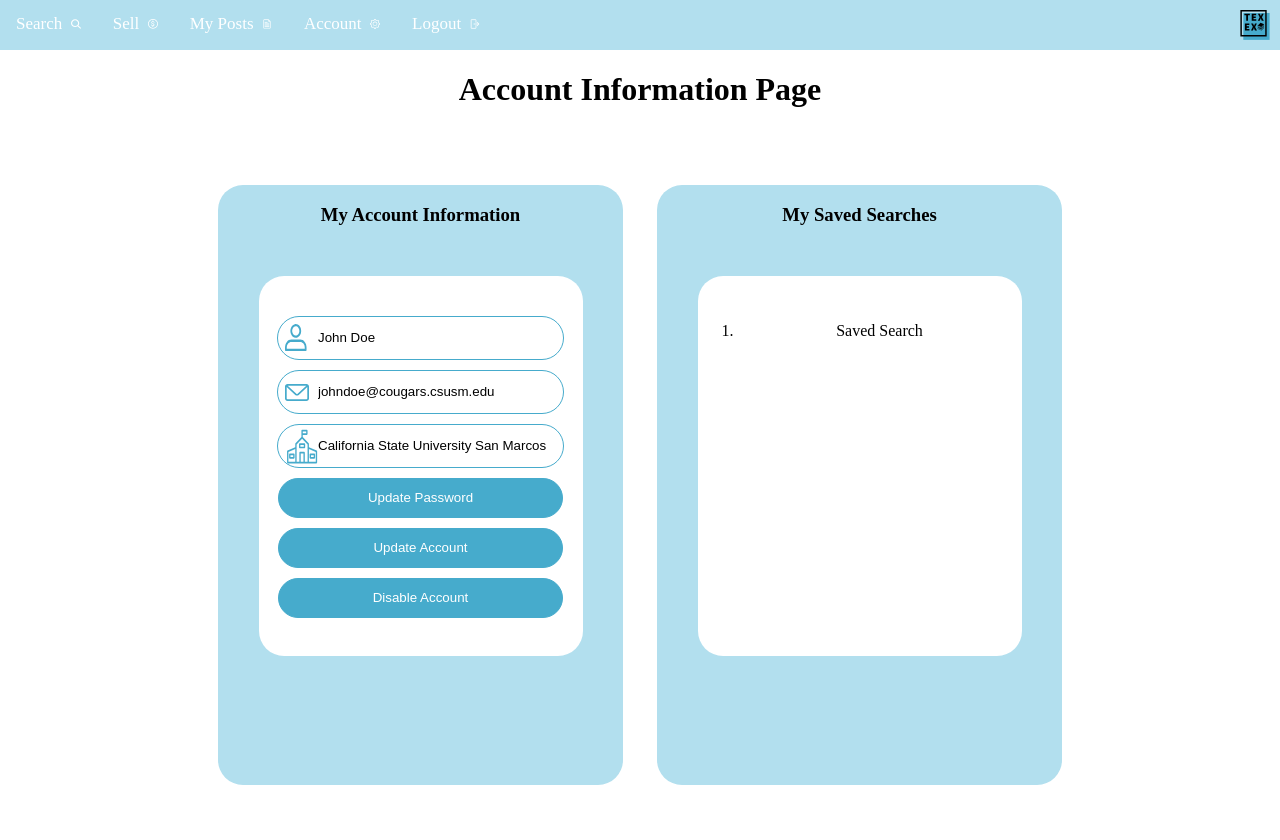
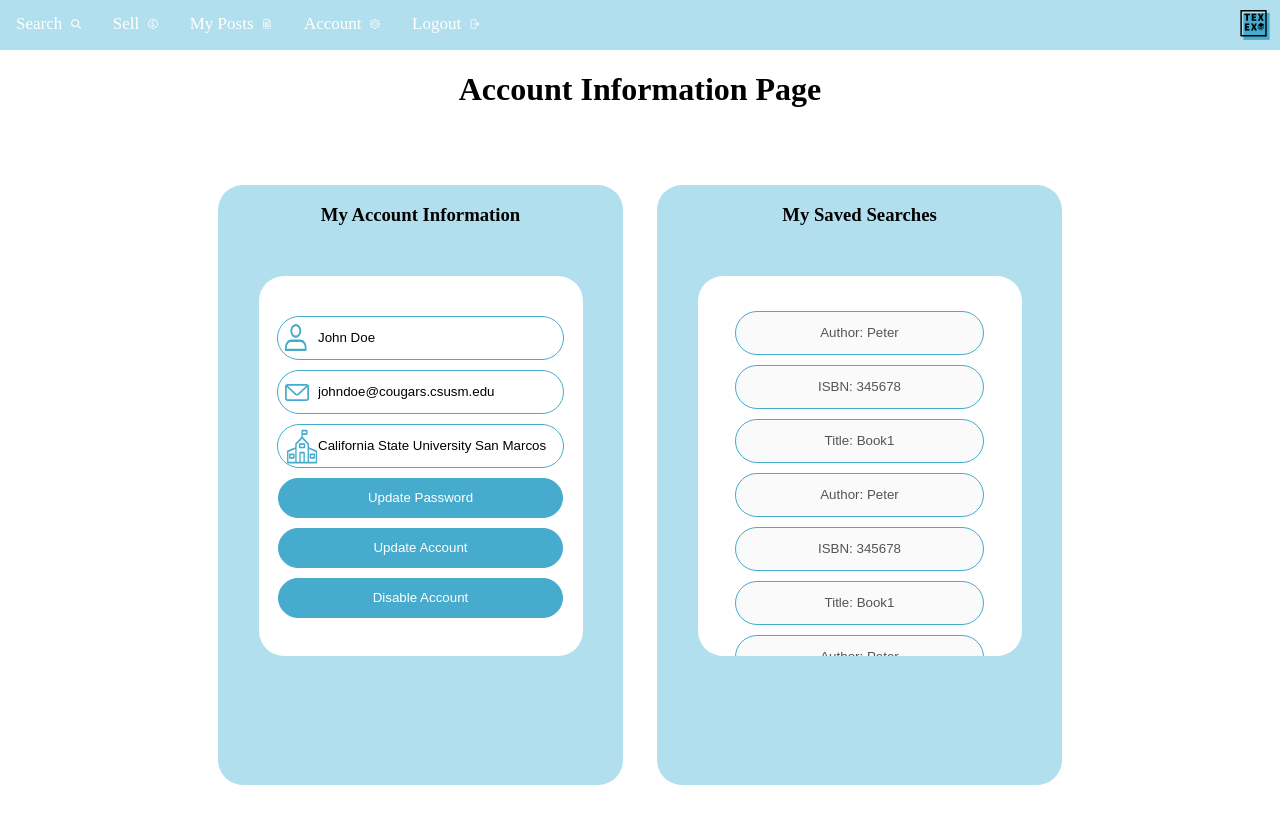
Before and after one commit to karishmakapur/TexEx, a PHP site: page /accountInfo.html in a window 1280 px wide. Shown: the top 840 px of the page. Run offline with PHP 8.4, Linux system fonts and the light colour scheme; some libraries are stand-ins or nearby versions.

Commit message:
fixed saved searches, fixed account info

```diff
--- a/accountInfo.css
+++ b/accountInfo.css
@@ -46,7 +46,6 @@ body{
 	border-radius: 25px;
 	display: inline-block;
     vertical-align: top;
-
 }
 
 .fieldsContainer{
@@ -58,6 +57,7 @@ body{
 	padding-top: 30px;
 	border-radius: 25px;
 	text-align: center;
+	overflow: auto;
 }
 
 .NameField {
@@ -70,10 +70,11 @@ body{
 	border-color: #46ABCC;
 	cursor: pointer;
 	background: url(Images/nameIcon.svg) no-repeat 7px 7px;
+	padding-left: 40px;
 }
-input[type="text"]{
+/*input[type="text"]{
 	padding-left: 40px
-}
+}*/
 
 .EmailField {
 	margin-top: 10px;
@@ -85,12 +86,15 @@ input[type="text"]{
 	border-color: #46ABCC;
 	cursor: pointer;
 	background: url(Images/emailIcon.svg) no-repeat 7px 13px;
+	padding-left: 40px;
 
 }
 
-input[type="email"]{
+/*input[type="email"]{
 	padding-left: 40px
-}
+}*/
+
+
 
 .SchoolField {
 	margin-top: 10px;
@@ -102,6 +106,7 @@ input[type="email"]{
 	border-color: #46ABCC;
 	cursor: pointer;
 	background: url(Images/schoolName.svg) no-repeat 7px 0px;
+	padding-left: 40px;
 }
 
 .buttonFields{
@@ -151,7 +156,7 @@ input[type="email"]{
 	background-color: #46ABCC;
 	color: #ffffff;
 	margin-top: 10px;
-	width: 56%;
+	width: 50%;
     height: 40px;
     border: none;
 
@@ -162,6 +167,18 @@ input[type="email"]{
   color: #000;
   text-decoration: none;
   cursor: pointer;
+}
+
+.searchContainer {
+	border-radius: 25px;
+    text-align: center;
+    margin: 5px 0px;
+    width: 75%;
+    height: 40px;
+    border-color: #46ABCC;
+    border-style: solid;
+    border-width: 1px;
+
 }
 
 .modalStyle{
--- a/accountInfo.html
+++ b/accountInfo.html
@@ -49,15 +49,12 @@
         <!-- End of account information form -->
 
         <!-- Start of saved search table -->
-        <div class="formsContainer">
+        <div class="formsContainer" id="searches">
             <div class="savedSearchHeader">
                 <h3>My Saved Searches</h3>
              </div>
-            <div class="fieldsContainer">
-                <ol id="savedSearchList">
-                    <li>Saved Search</li>
-                </ol>
-            </div>
+            <script type="text/javascript">displaySavedSearch();</script>
+            <noscript>Your browser does not support JavaScript</noscript>
         </div>
         <!-- End of saved search table -->
 
--- a/accountInfo.js
+++ b/accountInfo.js
@@ -169,3 +169,23 @@ function disableAccount (event) {
 	}
 
 }
+
+function displaySavedSearch () {
+
+	var searchContainer = document.createElement("div");
+	searchContainer.setAttribute("class", "fieldsContainer");
+	var savedSearches = new Array(new Array());
+
+	savedSearches = [["123", "Author", "Peter"], ["234", "ISBN", "345678"], ["345", "Title", "Book1"], ["123", "Author", "Peter"], ["234", "ISBN", "345678"], ["345", "Title", "Book1"], ["123", "Author", "Peter"], ["234", "ISBN", "345678"], ["345", "Title", "Book1"], ["123", "Author", "Peter"], ["234", "ISBN", "345678"], ["345", "Title", "Book1"]];
+
+	for (var i = 0; i < savedSearches.length; i++) {
+		var search = savedSearches[i];
+		var list = document.createElement("input");
+		list.setAttribute("type", "text");
+		list.setAttribute("disabled", "disabled");
+		list.setAttribute("value", search[1] + ": " + search[2]);
+		list.setAttribute("class", "searchContainer");
+		searchContainer.appendChild(list);
+	}
+	document.getElementById("searches").appendChild(searchContainer);
+}
```
